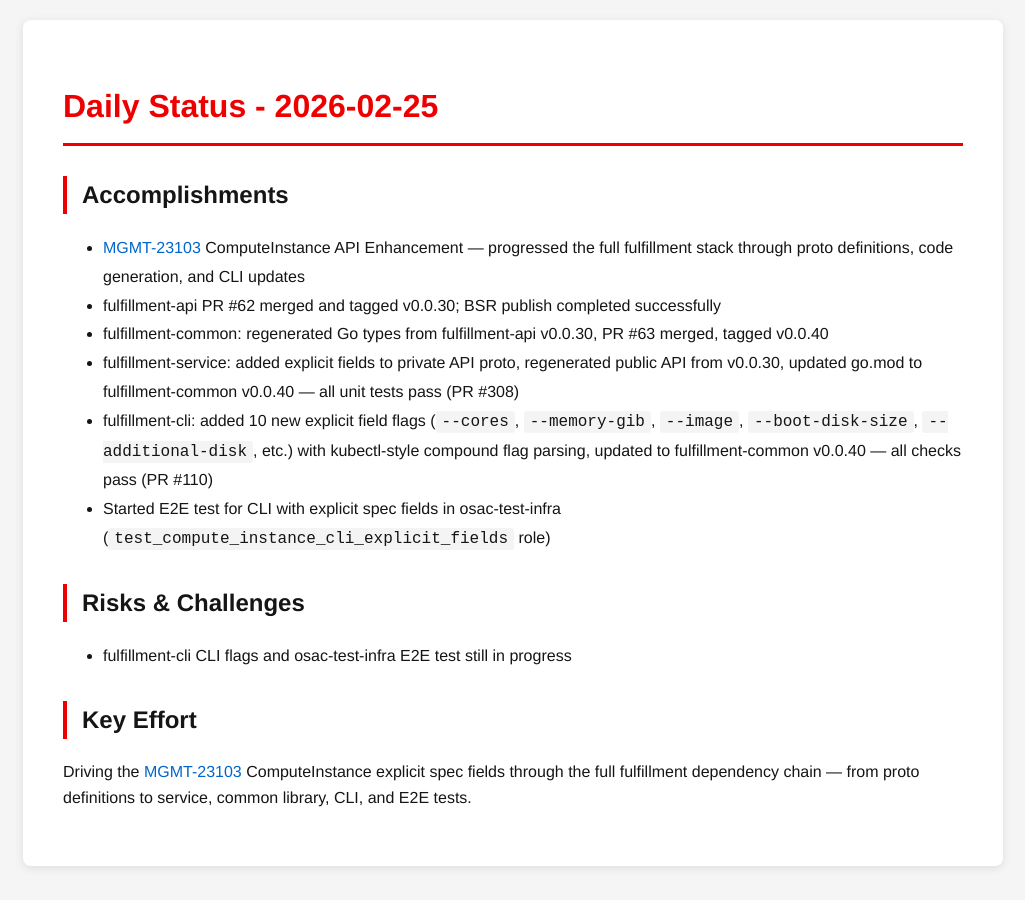
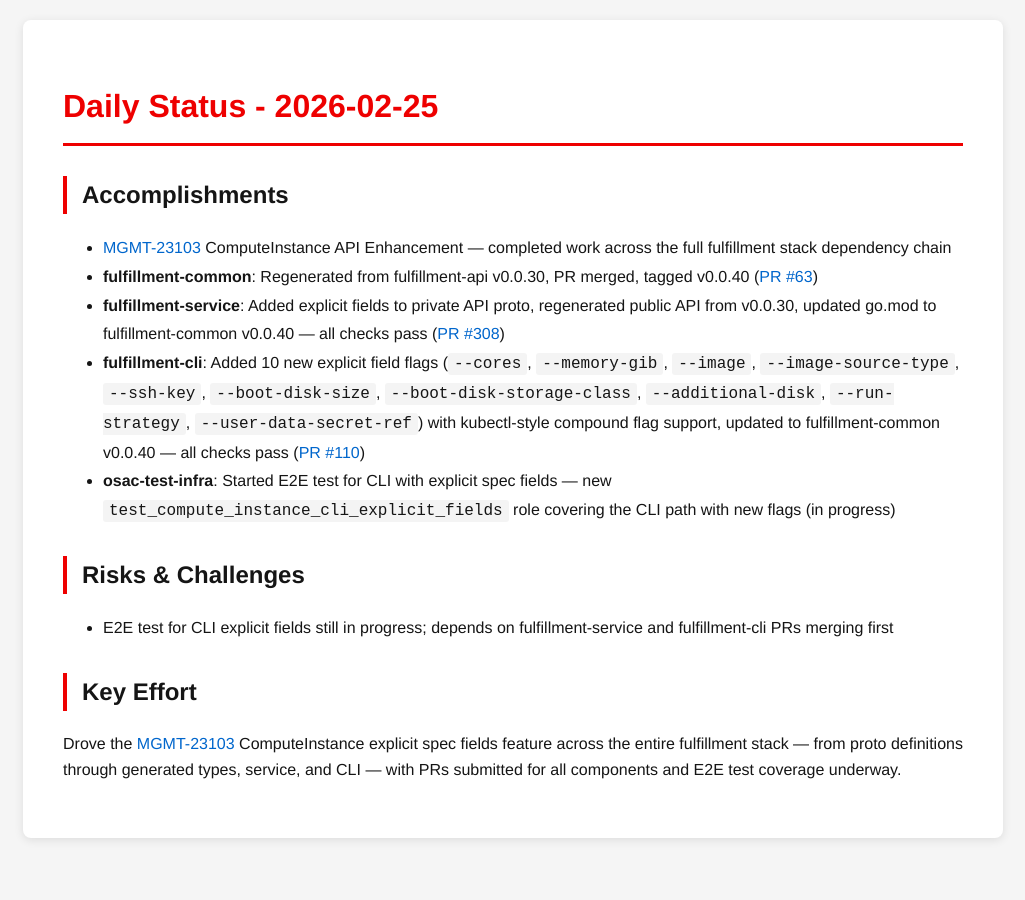
Before and after one commit to tzvatot/daily-status, a Jekyll site: the page built from 2026-02-25.md, in a window 1280 px wide. Shown: the whole page, without its empty margins (127-1152 px from the left). Built offline with Jekyll 4.4.1, drawn with Linux system fonts in a browser that asks for light colours.

Commit message:
Daily status update - 2026-02-25

```diff
--- a/2026-02-25.md
+++ b/2026-02-25.md
@@ -7,15 +7,17 @@
 # Daily Status - 2026-02-25
 
 ## Accomplishments
-- [MGMT-23103](https://issues.redhat.com/browse/MGMT-23103) ComputeInstance API Enhancement — progressed the full fulfillment stack through proto definitions, code generation, and CLI updates
-- fulfillment-api PR #62 merged and tagged v0.0.30; BSR publish completed successfully
-- fulfillment-common: regenerated Go types from fulfillment-api v0.0.30, PR #63 merged, tagged v0.0.40
-- fulfillment-service: added explicit fields to private API proto, regenerated public API from v0.0.30, updated go.mod to fulfillment-common v0.0.40 — all unit tests pass (PR #308)
-- fulfillment-cli: added 10 new explicit field flags (`--cores`, `--memory-gib`, `--image`, `--boot-disk-size`, `--additional-disk`, etc.) with kubectl-style compound flag parsing, updated to fulfillment-common v0.0.40 — all checks pass (PR #110)
-- Started E2E test for CLI with explicit spec fields in osac-test-infra (`test_compute_instance_cli_explicit_fields` role)
+
+- [MGMT-23103](https://issues.redhat.com/browse/MGMT-23103) ComputeInstance API Enhancement — completed work across the full fulfillment stack dependency chain
+- **fulfillment-common**: Regenerated from fulfillment-api v0.0.30, PR merged, tagged v0.0.40 ([PR #63](https://github.com/osac-project/fulfillment-common/pull/63))
+- **fulfillment-service**: Added explicit fields to private API proto, regenerated public API from v0.0.30, updated go.mod to fulfillment-common v0.0.40 — all checks pass ([PR #308](https://github.com/osac-project/fulfillment-service/pull/308))
+- **fulfillment-cli**: Added 10 new explicit field flags (`--cores`, `--memory-gib`, `--image`, `--image-source-type`, `--ssh-key`, `--boot-disk-size`, `--boot-disk-storage-class`, `--additional-disk`, `--run-strategy`, `--user-data-secret-ref`) with kubectl-style compound flag support, updated to fulfillment-common v0.0.40 — all checks pass ([PR #110](https://github.com/osac-project/fulfillment-cli/pull/110))
+- **osac-test-infra**: Started E2E test for CLI with explicit spec fields — new `test_compute_instance_cli_explicit_fields` role covering the CLI path with new flags (in progress)
 
 ## Risks & Challenges
-- fulfillment-cli CLI flags and osac-test-infra E2E test still in progress
+
+- E2E test for CLI explicit fields still in progress; depends on fulfillment-service and fulfillment-cli PRs merging first
 
 ## Key Effort
-Driving the [MGMT-23103](https://issues.redhat.com/browse/MGMT-23103) ComputeInstance explicit spec fields through the full fulfillment dependency chain — from proto definitions to service, common library, CLI, and E2E tests.
+
+Drove the [MGMT-23103](https://issues.redhat.com/browse/MGMT-23103) ComputeInstance explicit spec fields feature across the entire fulfillment stack — from proto definitions through generated types, service, and CLI — with PRs submitted for all components and E2E test coverage underway.
```
